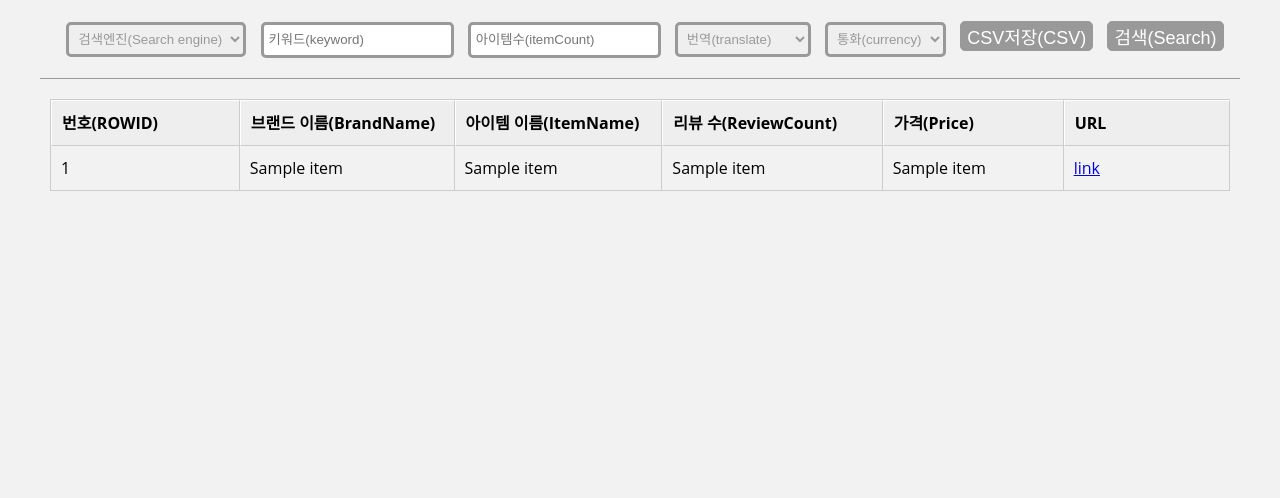
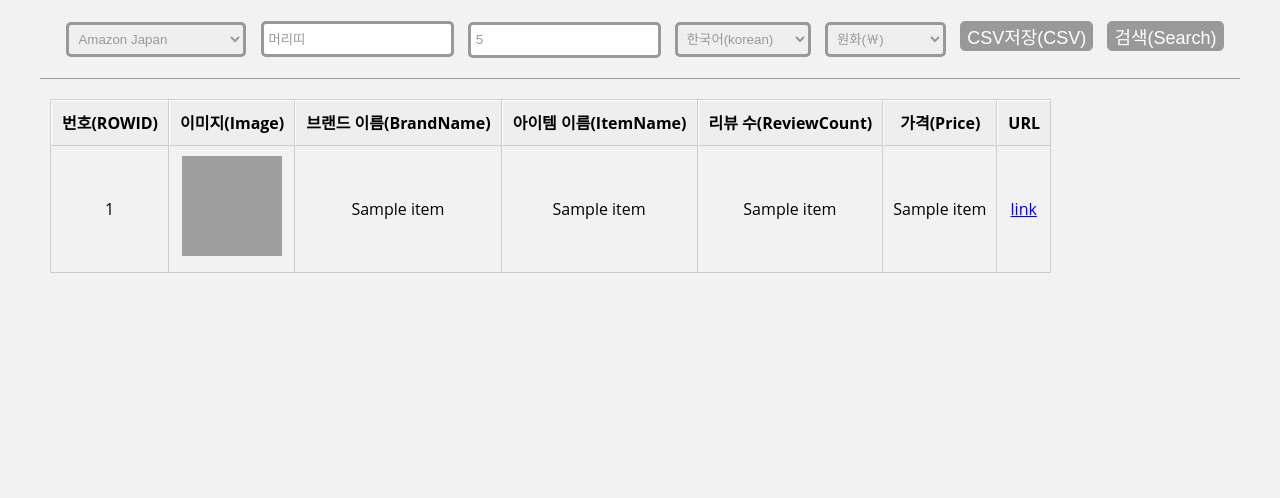
Before and after one commit to bluegmlduf2/webCrawling, a Flask app: template flaskProj/templates/index.html in a window 1280 px wide. Shown: the top 498 px of the page. Run offline with Flask 2, Linux system fonts and the light colour scheme; the template is opened without the code that fills it: most values are stand-ins (such as "Sample title", 1, 10 or a date in 2020); grey boxes are pictures that could not be loaded.

Commit message:
20201206 이미지기능 및 검색어 보존기능 추가

```diff
--- a/flaskProj/main.py
+++ b/flaskProj/main.py
@@ -14,6 +14,7 @@ def search():
     amaInst=amaModule.Amazon(request.form)
     value=amaInst.run()
     return render_template('index.html',sendData=value,optionData=request.form)
+    #return render_template('index.html',sendData=None,optionData=request.form)
 
 if __name__ == '__main__':
     app.run(debug=True)
--- a/flaskProj/static/css/main.css
+++ b/flaskProj/static/css/main.css
@@ -63,13 +63,14 @@ body {
 #itemTable {
     height: 400px;
     width: 1200px;
+    text-align: center;
+    vertical-align: middle;
 }
 
 table.tab {
     /* margin: 30px auto 0; */
     border-collapse: separate;
     border-spacing: 0;
-    text-align: left;
     line-height: 1.5;
     border-top: 1px solid #ccc;
     border-left: 1px solid #ccc;
@@ -77,10 +78,8 @@ table.tab {
 }
 
 table.tab th {
-    width: 150px;
     padding: 10px;
     font-weight: bold;
-    vertical-align: top;
     border-right: 1px solid #ccc;
     border-bottom: 1px solid #ccc;
     border-top: 1px solid #fff;
@@ -89,9 +88,8 @@ table.tab th {
 }
 
 table.tab td {
-    width: 350px;
+    /* width: 350px; */
     padding: 10px;
-    vertical-align: top;
     border-right: 1px solid #ccc;
     border-bottom: 1px solid #ccc;
 }
--- a/flaskProj/static/js/main.js
+++ b/flaskProj/static/js/main.js
@@ -1,9 +1,29 @@
+
+/*DOMContentLoaded = DOM트리구성후 호출됨, 이미지,CSS를 기다리지않음. =$(document).onload
+완전히 페이지가 로드 된 후 사용하기 위해선 window.onload를 사용하여야함 .*/
+document.addEventListener("DOMContentLoaded",function(){
+
+    if(typeof searchedVal !== 'undefined'){
+        document.querySelector("#siteNameId").value=searchedVal.siteName
+        document.querySelector("#keywordId").value=searchedVal.keyword
+        document.querySelector("#itemCountId").value=searchedVal.itemCount
+        document.querySelector("#translateId").value=searchedVal.translate
+        document.querySelector("#currencyId").value=searchedVal.currency
+    }
+
+    this.querySelector("#siteNameId > option:nth-child(2)").setAttribute('selected','')
+    this.querySelector("#keywordId").value='머리띠'
+    this.querySelector("#itemCountId").value='5'
+    this.querySelector("#translateId > option:nth-child(2)").setAttribute('selected','')
+    this.querySelector("#currencyId > option:nth-child(2)").setAttribute('selected','')
+})
+
 function checkForm(formTag) {
     /*
     Element.name.value
     0,null,'',undifiend =not
     */
-    debugger
+
     if (!formTag.siteName.value ||
         !formTag.keyword.value ||
         !formTag.itemCount.value ||
--- a/flaskProj/templates/index.html
+++ b/flaskProj/templates/index.html
@@ -15,7 +15,6 @@
             <form action="/search" method="post" onsubmit="return checkForm(this)">
                 <select id="siteNameId" name="siteName" class="searchSelectTerm">
                     <option value="" selected hidden>검색엔진(Search engine)</option>
-                    <!-- <option value="am" disabled selected hidden >검색엔진(Search engine)</option>  -->
                     <option value="am">Amazon Japan</option>
                     <option value="na">Naver</option>
                 </select>
@@ -24,14 +23,12 @@
                 <input type="text" id="itemCountId" name="itemCount" class="searchTerm" placeholder="아이템수(itemCount)"
                     value=''>
                 <select id="translateId" name="translate" class="searchSelectTerm">
-                    <!-- <option value="ko" disabled selected hidden >번역(translate)</option>  -->
                     <option value="" selected hidden>번역(translate)</option>
                     <option value="ko">한국어(korean)</option>
                     <option value="ja">일본어(japaness)</option>
                     <option value="zh-cn">중국어(chinese)</option>
                 </select>
                 <select id="currencyId" name="currency" class="searchSelectTerm">
-                    <!-- <option value="KRW" disabled selected hidden >통화(currency)</option>  -->
                     <option value="" selected hidden>통화(currency)</option>
                     <option value="KRW">원화(￦)</option>
                     <option value="JPY">엔화(￥)</option>
@@ -45,6 +42,7 @@
             <table class="tab">
                 <tr>
                     <th scope="row">번호(ROWID)</th>
+                    <th scope="row">이미지(Image)</th>
                     <th scope="row">브랜드 이름(BrandName)</th>
                     <th scope="row">아이템 이름(ItemName)</th>
                     <th scope="row">리뷰 수(ReviewCount)</th>
@@ -54,7 +52,8 @@
                 {% if sendData != None %}
                 {% for item in sendData %}
                 <tr>
-                    <td>{{ loop.index }}</td>
+                    <td >{{ loop.index }}</td>
+                    <td><img src="{{ item.6 }}" width="100px" height="100px"></td>
                     <td>{{ item.1 }}</td>
                     <td>{{ item.2 }}</td>
                     <td>{{ item.3 }}</td>
@@ -68,5 +67,10 @@
         </div>
     </div>
 </body>
+<script type="text/javascript" >
+    {% if optionData is defined %}
+        let searchedVal= JSON.parse('{{optionData | tojson }}')
+    {% endif %}
+</script>
 <script type="text/javascript" src="{{ url_for('static', filename='/js/main.js') }}"></script>
 </html>
```
Also changed, not shown: flaskProj/ama/amazon.py (+5 -4 lines).
